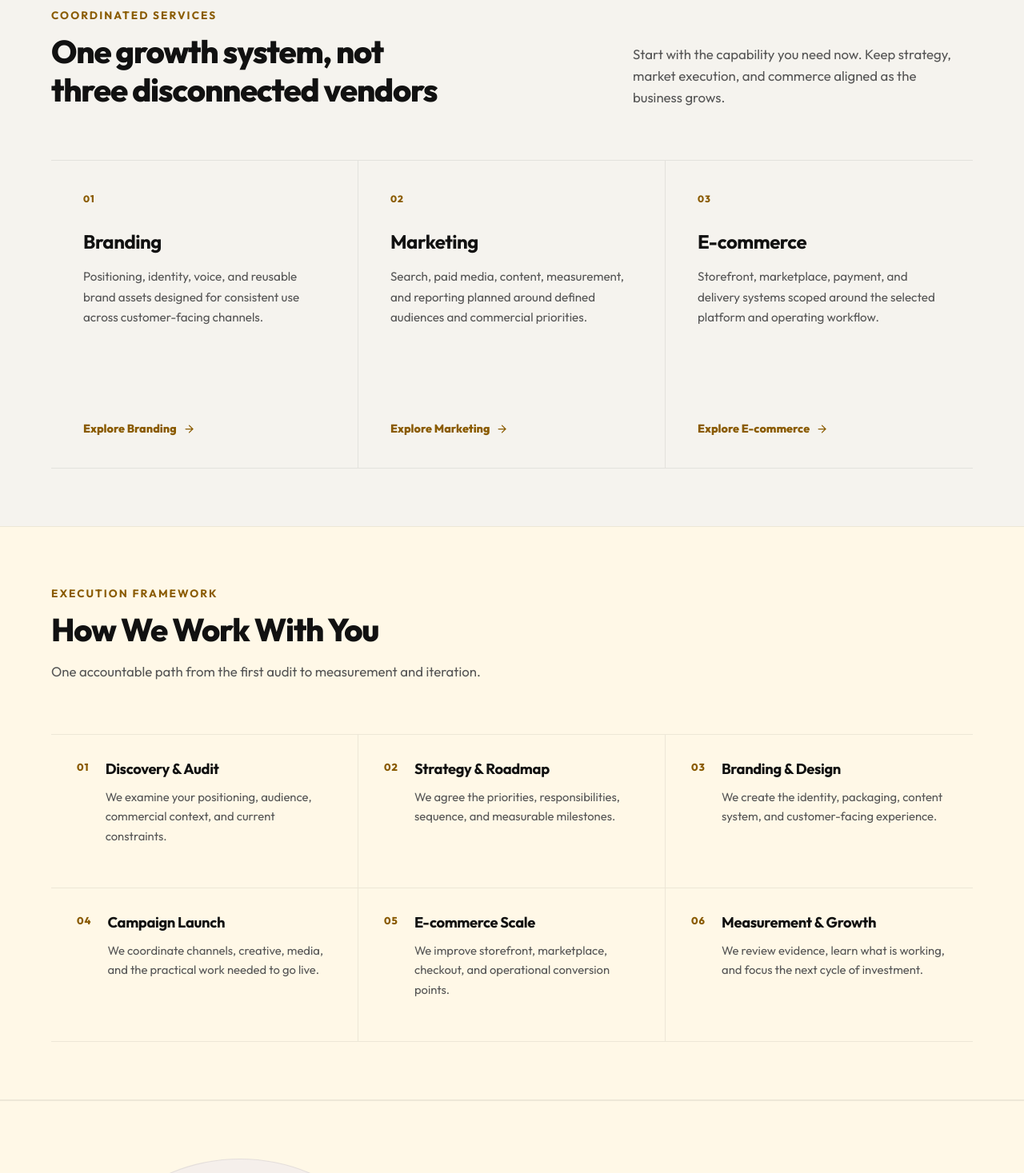
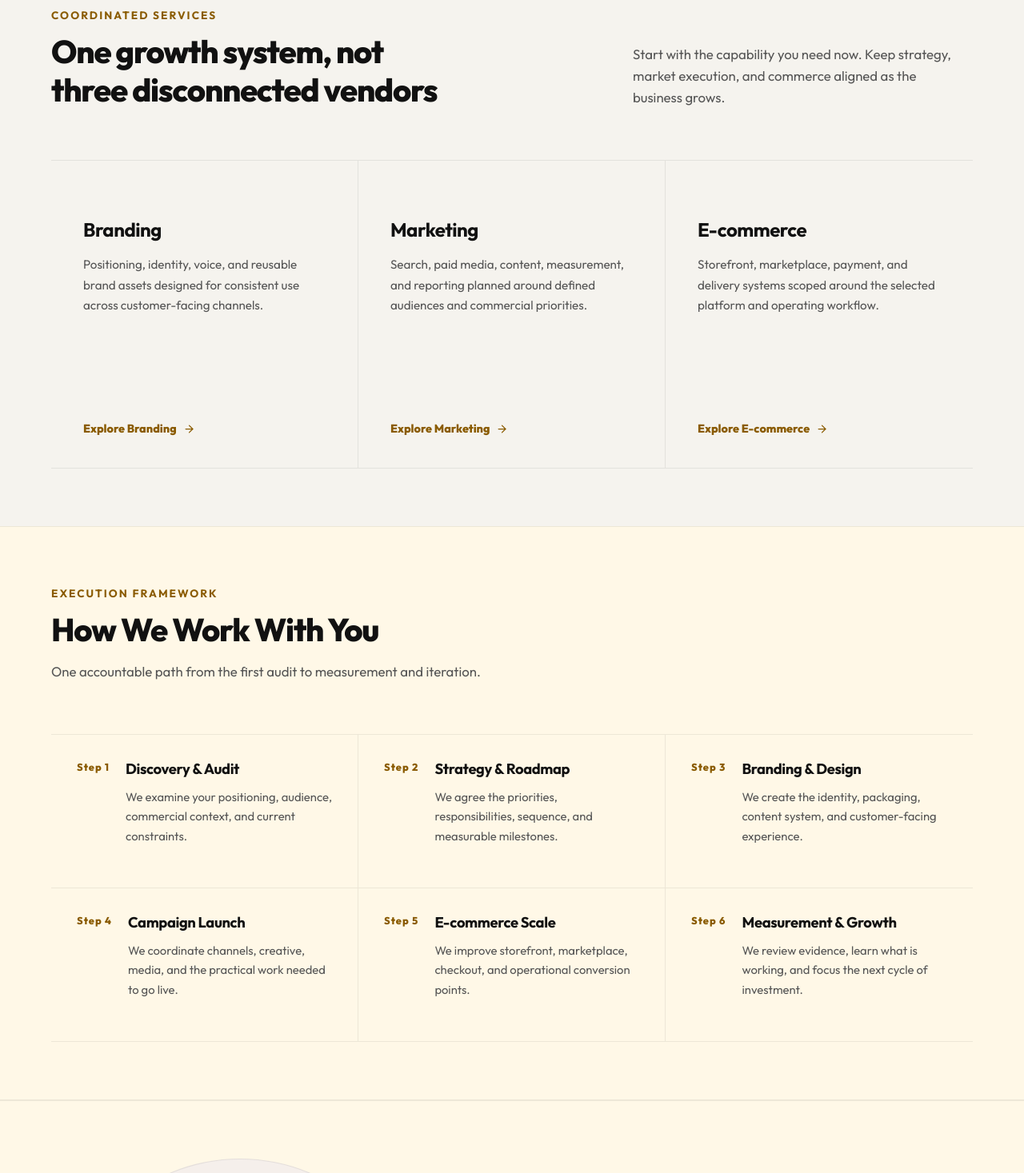
Before and after one commit to GangliaTechno/dspl-website, a React (Vite) app: page / in a window 1280 px wide. Shown: the part 864-2331 px from the top of the page at 80% size. Built offline with nearby package versions, Linux system fonts and the light colour scheme; no server answers.

Commit message:
refactor: make homepage sequencing meaningful

```diff
--- a/src/components/home/ProcessSteps.jsx
+++ b/src/components/home/ProcessSteps.jsx
@@ -16,7 +16,7 @@ const ProcessSteps = ({ steps }) => (
         {steps.map((step) => (
           <li className="process-step" key={step.number}>
             <span className="process-step-number" aria-hidden="true">
-              {step.number}
+              Step {Number(step.number)}
             </span>
             <div>
               <h3 className="process-step-title">{step.title}</h3>
--- a/src/pages/Home.jsx
+++ b/src/pages/Home.jsx
@@ -38,19 +38,16 @@ const services = [
     title: 'Branding',
     text: 'Positioning, identity, voice, and reusable brand assets designed for consistent use across customer-facing channels.',
     link: '/branding',
-    marker: '01',
   },
   {
     title: 'Marketing',
     text: 'Search, paid media, content, measurement, and reporting planned around defined audiences and commercial priorities.',
     link: '/marketing',
-    marker: '02',
   },
   {
     title: 'E-commerce',
     text: 'Storefront, marketplace, payment, and delivery systems scoped around the selected platform and operating workflow.',
     link: '/ecommerce',
-    marker: '03',
   },
 ];
 
@@ -170,9 +167,6 @@ const Home = () => {
           <div className="service-evidence-grid">
             {services.map((service) => (
               <article className="service-evidence-card" key={service.title}>
-                <span className="service-marker" aria-hidden="true">
-                  {service.marker}
-                </span>
                 <h3>{service.title}</h3>
                 <p>{service.text}</p>
                 <Link to={service.link}>
```
Also changed, not shown: 2 other files (tests, documents, lock files or other folders).
